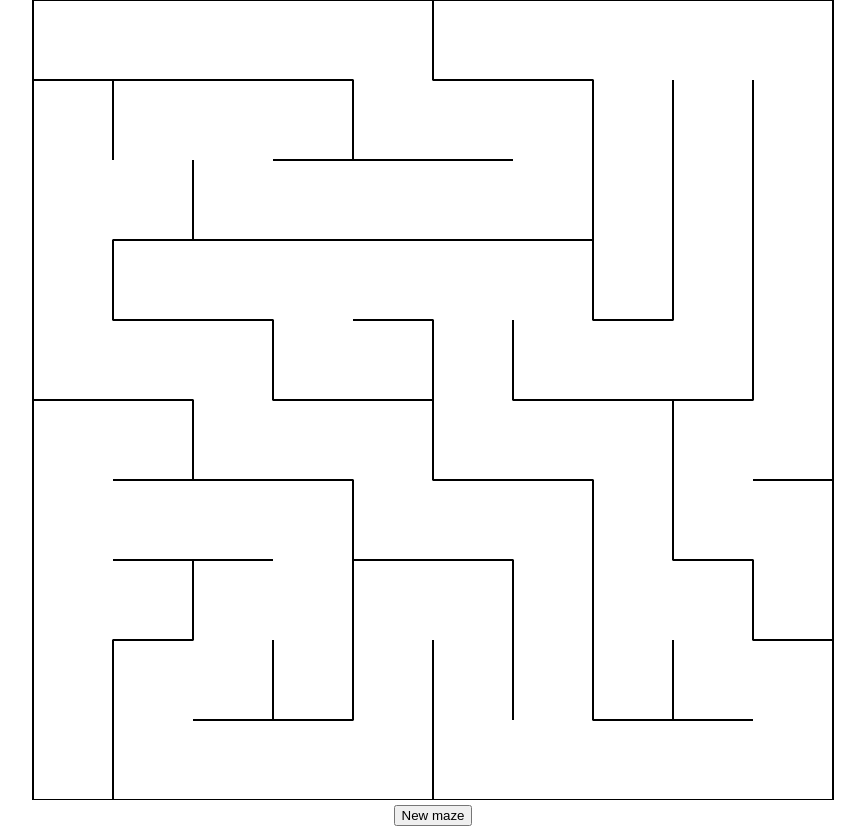
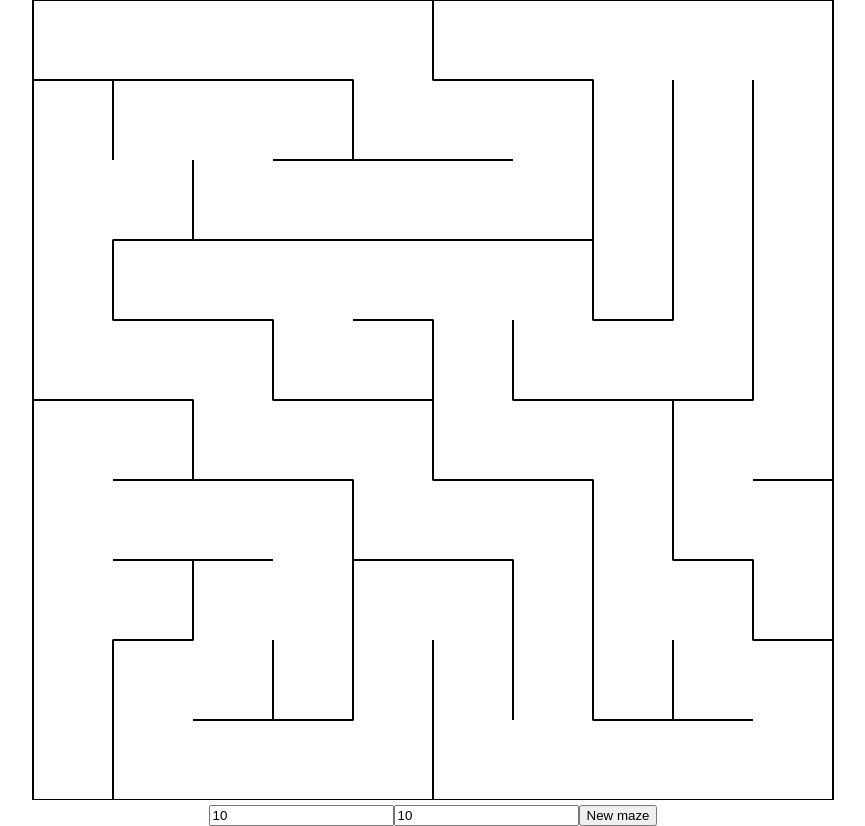
Before and after one commit to imgret/maze, a React (Create React App) app: page / in a window 1280 px wide. Shown: the whole page, without its empty margins (207-1072 px from the left). Built offline with nearby package versions, Linux system fonts and the light colour scheme.

Commit message:
Add inputs to change maze width and height

```diff
--- a/src/App.tsx
+++ b/src/App.tsx
@@ -85,9 +85,11 @@ function App() {
   return (
     <div className="App">
       <Canvas width={windowSize.width} height={windowSize.height} draw={drawMaze} />
+      <input value={mazeWidth} onChange={(event) => setMazeWidth(Number(event.target.value))} />
+      <input value={mazeHeight} onChange={(event) => setMazeHeight(Number(event.target.value))} />
       <button
         onClick={() => {
-          setMaze(new Maze(36, 25));
+          setMaze(new Maze(mazeWidth, mazeHeight));
         }}
       >
         New maze
```
